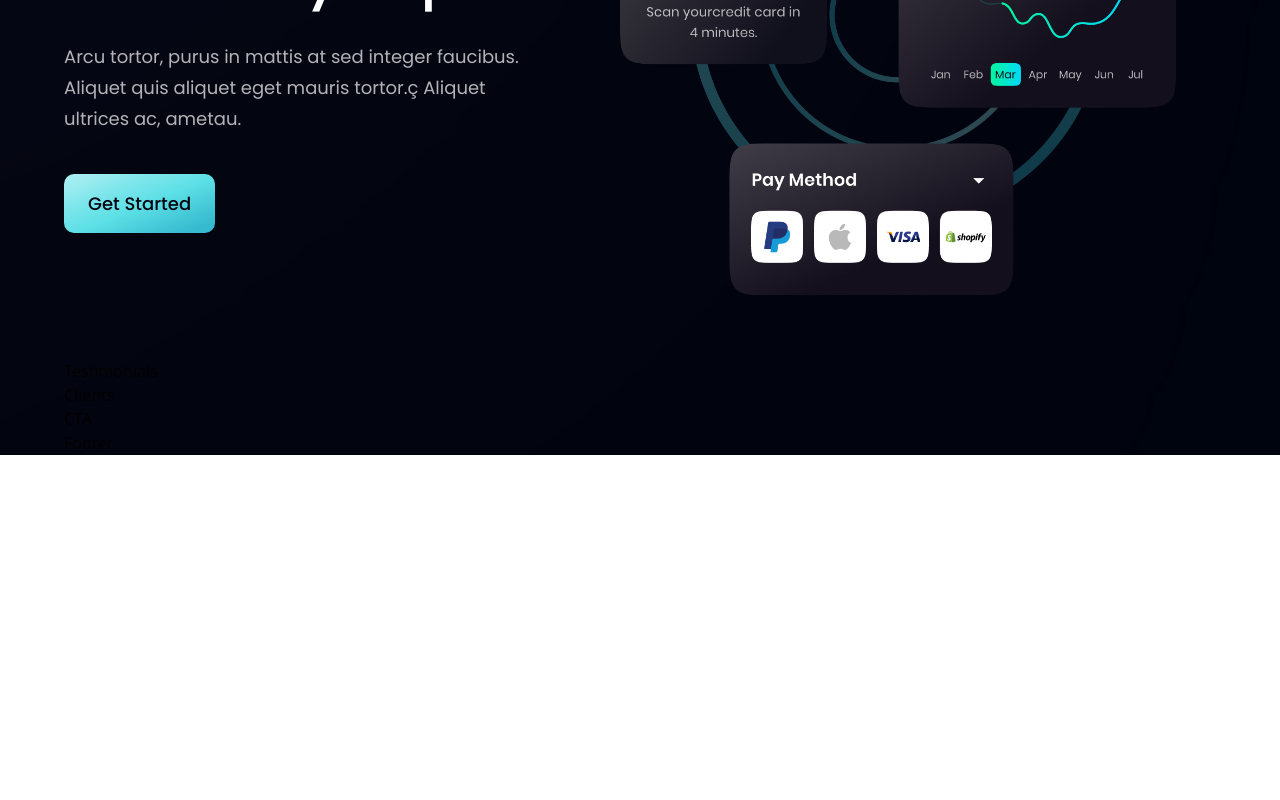
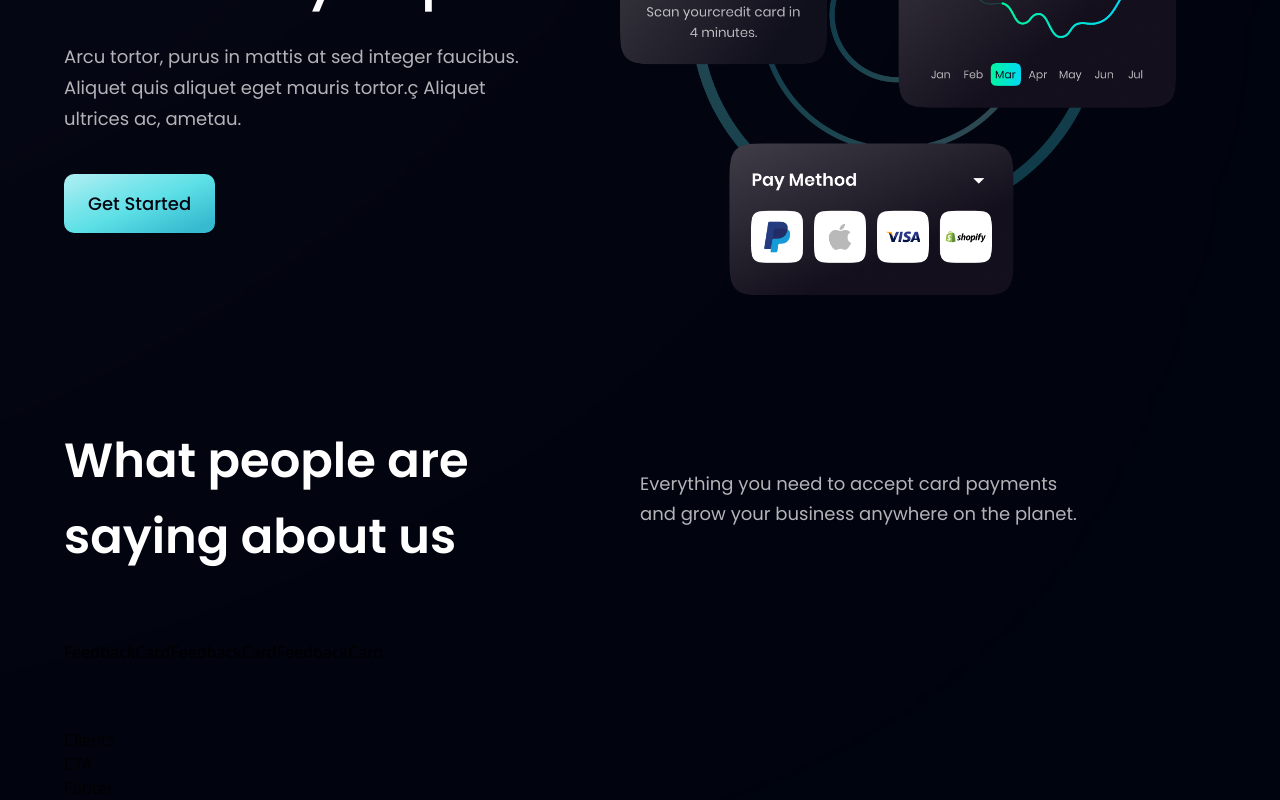
Before and after one commit to MochaFurr/bank-app, a React (Vite) app: page / in a window 1280 px wide. Shown: the part 2369-3169 px from the top of the page. Before the commit the page ends 2824 px from the top, so only its background shows below. Built offline with nearby package versions, Linux system fonts and the light colour scheme.

Commit message:
created Testimonail section
+ fixed one minor bug

```diff
--- a/src/App.jsx
+++ b/src/App.jsx
@@ -6,7 +6,6 @@ import {
   CardDeal,
   Clients,
   CTA,
-  FeedbackCard,
   Footer,
   GetStarted,
   MainSection,
--- a/src/components/Business/Business.jsx
+++ b/src/components/Business/Business.jsx
@@ -48,7 +48,7 @@ const Business = () => {
 
       <FeaturesDiv>
         {features.map((feature, index) => (
-          <FeatureCard key={features.id} {...feature} index={index} />
+          <FeatureCard key={feature.id} {...feature} index={index} />
         ))}
       </FeaturesDiv>
     </StyledSection>
--- /dev/null
+++ b/src/components/FeedbackCard/index.js
@@ -0,0 +1,3 @@
+import FeedbackCard from "./FeedbackCard";
+
+export default FeedbackCard
--- a/src/components/Testimonials.jsx
+++ /dev/null
@@ -1,9 +0,0 @@
-import React from 'react'
-
-const Testimonials = () => {
-  return (
-    <div>Testimonials</div>
-  )
-}
-
-export default Testimonials
--- /dev/null
+++ b/src/components/Testimonials/Testimonials.jsx
@@ -0,0 +1,40 @@
+import { feedback } from "../../constants";
+import FeedbackCard from "../FeedbackCard";
+import {
+  CardDiv,
+  ParagraphDiv,
+  StyledHeading,
+  StyledParagraph,
+  StyledSection,
+  TextDiv,
+} from "./style";
+
+const Testimonials = () => {
+  return (
+    <StyledSection id="clients">
+      {/* TO DO - gradient div */}
+      <div />
+
+      <TextDiv>
+        <StyledHeading>
+          What people are <br className="hidden sm:block" /> saying about us
+        </StyledHeading>
+        <ParagraphDiv>
+          <StyledParagraph>
+            Everything you need to accept card payments{" "}
+            <br className="hidden sm:block" /> and grow your business anywhere
+            on the planet.
+          </StyledParagraph>
+        </ParagraphDiv>
+      </TextDiv>
+
+      <CardDiv>
+        {feedback.map((card) => (
+          <FeedbackCard key={card.id} {...card} />
+        ))}
+      </CardDiv>
+    </StyledSection>
+  );
+};
+
+export default Testimonials;
--- /dev/null
+++ b/src/components/Testimonials/index.js
@@ -0,0 +1,3 @@
+import Testimonials from "./Testimonials";
+
+export default Testimonials;
--- /dev/null
+++ b/src/components/Testimonials/style.jsx
@@ -0,0 +1,99 @@
+import PropTypes from "prop-types";
+import styles from "../../style";
+
+export const StyledSection = ({
+  children,
+  className = "",
+  customStyle = {},
+}) => (
+  <section
+    className={`${styles.paddingY} ${styles.flexCenter} relative flex-col ${className}`}
+    style={customStyle}
+  >
+    {children}
+  </section>
+);
+
+export const TextDiv = ({ children, className = "", customStyle = {} }) => (
+  <div
+    className={`z-[1] mb-6 flex w-full flex-col items-center justify-between sm:mb-16 md:flex-row ${className}`}
+    style={customStyle}
+  >
+    {children}
+  </div>
+);
+
+export const StyledHeading = ({
+  children,
+  className = "",
+  customStyle = {},
+}) => (
+  <h1 className={`${styles.heading2} ${className}`} style={customStyle}>
+    {children}
+  </h1>
+);
+
+export const StyledParagraph = ({
+  children,
+  className = "",
+  customStyle = {},
+}) => (
+  <p
+    className={`${styles.paragraph} max-w-[450px] text-left ${className}`}
+    style={customStyle}
+  >
+    {children}
+  </p>
+);
+
+export const ParagraphDiv = ({
+  children,
+  className = "",
+  customStyle = {},
+}) => (
+  <div className={`mt-6 w-full md:mt-0 ${className}`} style={customStyle}>
+    {children}
+  </div>
+);
+
+export const CardDiv = ({ children, className = "", customStyle = {} }) => (
+  <div className={`flex flex-wrap sm:justify-start justify-center w-full feedback-container relative z-[1] ${className}`} style={customStyle}>
+    {children}
+  </div>
+);
+
+StyledSection.propTypes = {
+  children: PropTypes.node,
+  className: PropTypes.string,
+  customStyle: PropTypes.object,
+};
+
+TextDiv.propTypes = {
+  children: PropTypes.node,
+  className: PropTypes.string,
+  customStyle: PropTypes.object,
+};
+
+StyledHeading.propTypes = {
+  children: PropTypes.node,
+  className: PropTypes.string,
+  customStyle: PropTypes.object,
+};
+
+StyledParagraph.propTypes = {
+  children: PropTypes.node,
+  className: PropTypes.string,
+  customStyle: PropTypes.object,
+};
+
+ParagraphDiv.propTypes = {
+  children: PropTypes.node,
+  className: PropTypes.string,
+  customStyle: PropTypes.object,
+};
+
+CardDiv.propTypes = {
+  children: PropTypes.node,
+  className: PropTypes.string,
+  customStyle: PropTypes.object,
+};
--- a/src/components/index.js
+++ b/src/components/index.js
@@ -4,7 +4,6 @@ import Button from "./Button";
 import CardDeal from "./CardDeal";
 import Clients from "./Clients";
 import CTA from "./CTA";
-import FeedbackCard from "./FeedbackCard";
 import Footer from "./Footer";
 import GetStarted from "./GetStarted";
 import MainSection from "./MainSection";
@@ -20,7 +19,6 @@ export {
     CardDeal,
     Clients,
     CTA,
-    FeedbackCard,
     Footer,
     GetStarted,
     MainSection,
```
Also changed, not shown: src/components/FeedbackCard/FeedbackCard.jsx (renamed from src/components/FeedbackCard.jsx).
